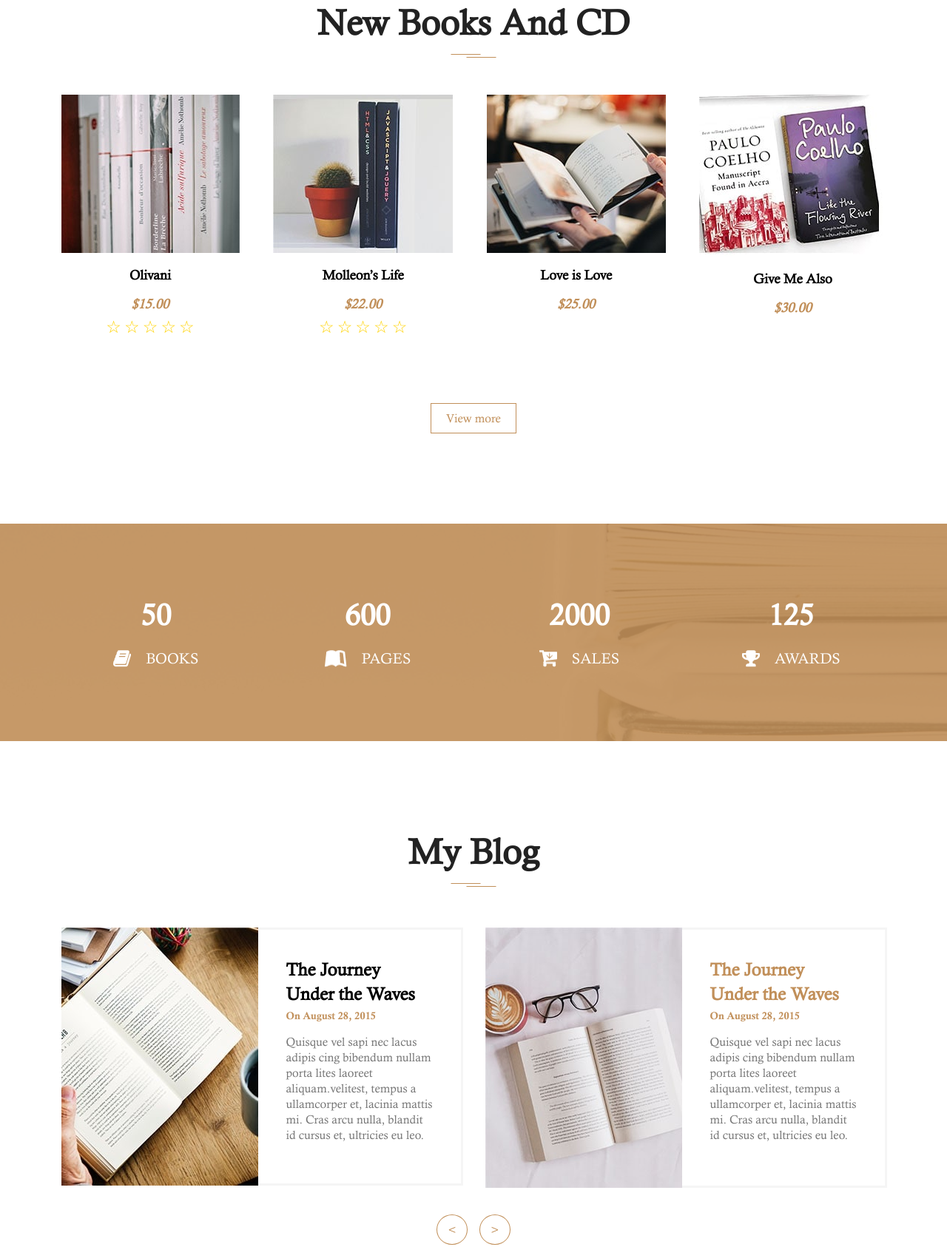
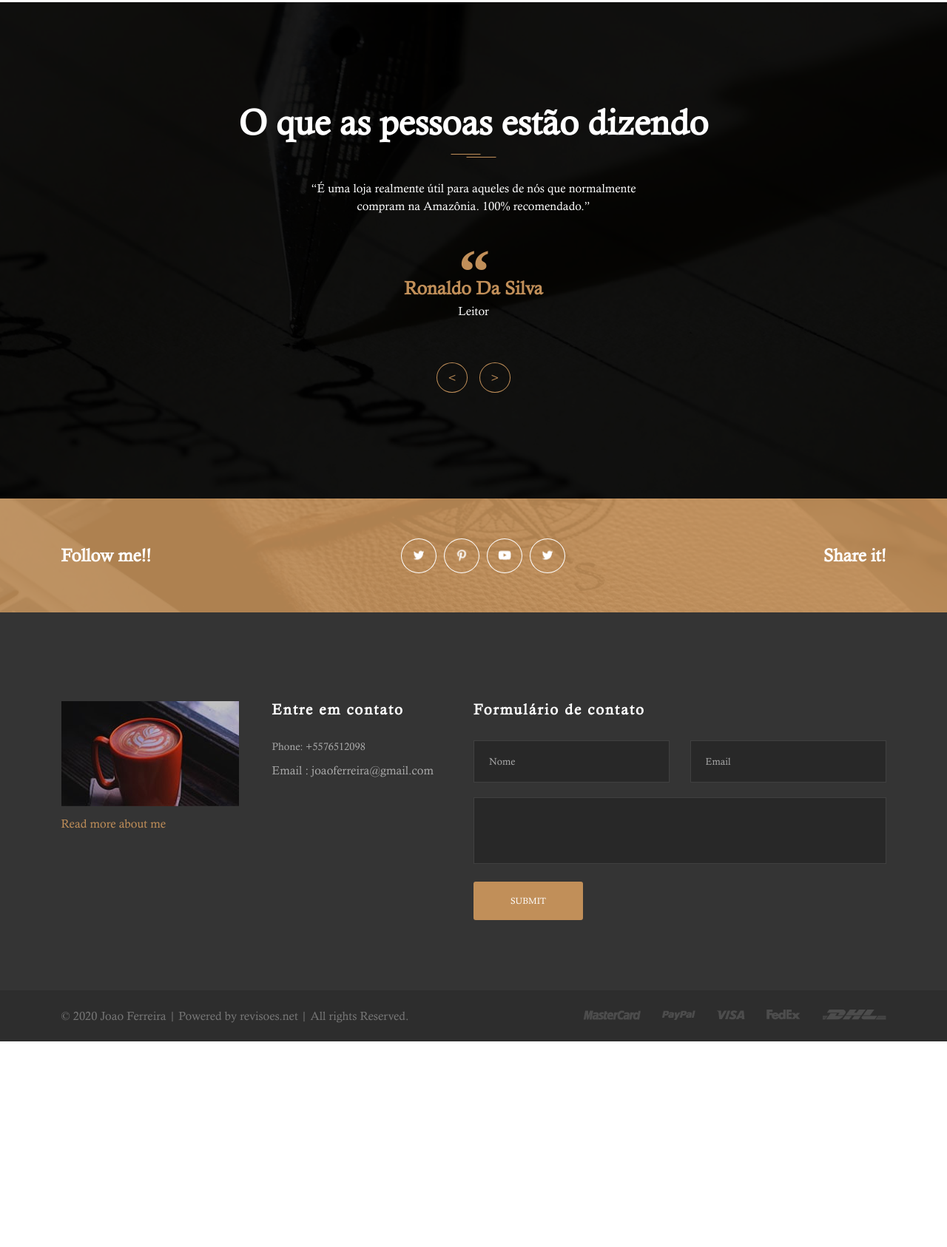
Before and after one commit to apalabrados/revisoes2, a plain HTML site: page index.html in a window 1280 px wide. Shown: the part 1736-3422 px from the top of the page at 74% size. After the commit the page ends 3144 px from the top, so only its background shows below. Drawn offline with Linux system fonts and the light colour scheme.

Commit message:
Update index.html

```diff
--- a/index.html
+++ b/index.html
@@ -1,18 +1,12 @@
 <!doctype html>
-<!--
-	Author by FreeHTML5.co
-	Twitter: https://twitter.com/fh5co
-	Facebook: https://fb.com/fh5co
-	URL: https://freehtml5.co
--->
-<html lang="en">
+<html lang="pt-BR">
 <head>
 	<!-- Required meta tags -->
 	<meta charset="utf-8">
 	<meta name="viewport" content="width=device-width, initial-scale=1, shrink-to-fit=no">
 	<link rel="stylesheet" href="css/style.css">
 	<link rel="stylesheet" href="css/slick.css">
-	<title>Author</title>
+	<title>Joao ferreira - Portfolio</title>
 </head>
 <body>
 
@@ -69,169 +63,23 @@
 	</section>
 	<!-- About me end -->
 
-	<!-- Books and CD -->
-	<section class="fh5co-books">
-		<div class="site-container">
-			<h2 class="universal-h2 universal-h2-bckg">New Books And CD</h2>
-			<div class="books">
-				<div class="single-book">
-					<a href="#" class="single-book__img">
-						<img src="./images/books-1.jpg" alt="single book and cd">
-						<div class="single-book_download">
-							<img src="./images/download.svg" alt="book image">
-						</div>
-					</a>
-					<h4 class="single-book__title">Olivani</h4>
-					<span class="single-book__price">$15.00</span>
-					<!-- star rating -->
-					<div class="rating">
-						<span>&#9734;</span>
-						<span>&#9734;</span>
-						<span>&#9734;</span>
-						<span>&#9734;</span>
-						<span>&#9734;</span>
-					</div>
-					<!-- star rating end -->
-				</div>
-				<div class="single-book">
-					<a href="#" class="single-book__img">
-						<img src="./images/books-2.jpg" alt="single book and cd">
-						<div class="single-book_download">
-							<img src="./images/download.svg" alt="book image">
-						</div>
-					</a>
-					<h4 class="single-book__title">Molleon’s Life</h4>
-					<span class="single-book__price">$22.00</span>
-					<!-- star rating -->
-					<div class="rating">
-						<span>&#9734;</span>
-						<span>&#9734;</span>
-						<span>&#9734;</span>
-						<span>&#9734;</span>
-						<span>&#9734;</span>
-					</div>
-					<!-- star rating end -->
-				</div>
-				<div class="single-book">
-					<a href="#" class="single-book__img">
-						<img src="./images/books-3.jpg" alt="single book and cd">
-						<div class="single-book_download">
-							<img src="./images/download.svg" alt="book image">
-						</div>
-					</a>
-					<h4 class="single-book__title">Love is Love</h4>
-					<span class="single-book__price">$25.00</span>
-				</div>
-				<div class="single-book">
-					<a href="#" class="single-book__img">
-						<img src="./images/books-4.jpg" alt="single book and cd">
-						<div class="single-book_download">
-							<img src="./images/download.svg" alt="book image">
-						</div>
-					</a>
-					<h4 class="single-book__title">Give Me Also</h4>
-					<span class="single-book__price">$30.00</span>
-				</div>
-			</div>
-			<div class="books-brand-button">
-				<a href="#" class="brand-button">View more</a>
-			</div>
-		</div>
-	</section>
-	<!-- Books and CD end -->
-
-	<!-- Counter -->
-	<div class="fh5co-counter counters">
-		<div class="counter-inner site-container">
-			<div class="single-count">
-				<span class="count" data-count="50">0</span>
-				<div class="single-count__text">
-					<img src="./images/counter-1.png" alt="counter icon">
-					<p>Books</p>
-				</div>
-			</div>
-			<div class="single-count">
-				<span class="count" data-count="600">0</span>
-				<div class="single-count__text">
-					<img src="./images/counter-2.png" alt="counter icon">
-					<p>Pages</p>
-				</div>
-			</div>
-			<div class="single-count">
-				<span class="count" data-count="2000">0</span>
-				<div class="single-count__text">
-					<img src="./images/counter-3.png" alt="counter icon">
-					<p>Sales</p>
-				</div>
-			</div>
-			<div class="single-count">
-				<span class="count" data-count="125">0</span>
-				<div class="single-count__text">
-					<img src="./images/counter-4.png" alt="counter icon">
-					<p>Awards</p>
-				</div>
-			</div>
-		</div>
-	</div>
-	<!-- Counter -->
-
-	<!-- Blog -->
-	<section class="fh5co-blog">
-		<div class="site-container">
-			<h2 class="universal-h2 universal-h2-bckg">My Blog</h2>
-			<div class="blog-slider blog-inner">
-				<div class="single-blog">
-					<div class="single-blog__img">
-						<img src="./images/blog1.jpg" alt="blog image">
-					</div>
-					<div class="single-blog__text">
-						<h4>The Journey Under the Waves</h4>
-						<span>On August 28, 2015</span>
-						<p>Quisque vel sapi nec lacus adipis cing bibendum nullam porta lites laoreet aliquam.velitest, tempus a ullamcorper et, lacinia mattis mi. Cras arcu nulla, blandit id cursus et, ultricies eu leo.</p>
-					</div>
-				</div>
-				<div class="single-blog">
-					<div class="single-blog__img">
-						<img src="./images/blog2.jpg" alt="blog image">
-					</div>
-					<div class="single-blog__text">
-						<h4>The Journey Under the Waves</h4>
-						<span>On August 28, 2015</span>
-						<p>Quisque vel sapi nec lacus adipis cing bibendum nullam porta lites laoreet aliquam.velitest, tempus a ullamcorper et, lacinia mattis mi. Cras arcu nulla, blandit id cursus et, ultricies eu leo.</p>
-					</div>
-				</div>
-				<div class="single-blog">
-					<div class="single-blog__img">
-						<img src="./images/blog2.jpg" alt="blog image">
-					</div>
-					<div class="single-blog__text">
-						<h4>The Journey Under the Waves</h4>
-						<span>On August 28, 2015</span>
-						<p>Quisque vel sapi nec lacus adipis cing bibendum nullam porta lites laoreet aliquam.velitest, tempus a ullamcorper et, lacinia mattis mi. Cras arcu nulla, blandit id cursus et, ultricies eu leo.</p>
-					</div>
-				</div>
-			</div>
-		</div>
-	</section>
-	<!-- Blog end -->
-
 	<!-- Quotes -->
 	<section class="fh5co-quotes">
 		<div class="site-container">
 			<div class="about-me-slider">
 				<div>
-					<h2 class="universal-h2 universal-h2-bckg">What People Are Saying</h2>
-					<p>“Pudding croissant cake candy canes fruitcake sweet roll pastry gummies sugar plum. Tart pastry danish soufflé donut bear claw chocolate cake marshmallow chupa chups. Jelly danish gummi bears cake donut powder chocolate cake. Bonbon soufflé lollipop biscuit dragée jelly-o. Wafer pastry pudding tiramisu chocolate bar croissant cake. Pie caramels gummies danish.”</p>
+					<h2 class="universal-h2 universal-h2-bckg">O que as pessoas estão dizendo</h2>
+					<p>“É uma loja realmente útil para aqueles de nós que normalmente compram na Amazônia. 100% recomendado.”</p>
 					<img src="./images/quotes.svg" alt="quotes svg">
-					<h4>David Dixon</h4>
-					<p>Reader</p>
+					<h4>Ronaldo Da Silva</h4>
+					<p>Leitor</p>
 				</div>
 				<div>
-					<h2 class="universal-h2 universal-h2-bckg">What People Are Saying 2</h2>
-					<p>“Pudding croissant cake candy canes fruitcake sweet roll pastry gummies sugar plum. Tart pastry danish soufflé donut bear claw chocolate cake marshmallow chupa chups. Jelly danish gummi bears cake donut powder chocolate cake. Bonbon soufflé lollipop biscuit dragée jelly-o. Wafer pastry pudding tiramisu chocolate bar croissant cake. Pie caramels gummies danish.”</p>
+					<h2 class="universal-h2 universal-h2-bckg">O que as pessoas estão dizendo</h2>
+					<p>“Este site, quando o descobri, fiquei completamente encantado de ver as muitas coisas que podem ser feitas. Recomendo-o vivamente por sua praticidade.”</p>
 					<img src="./images/quotes.svg" alt="quotes svg">
-					<h4>David Dixon</h4>
-					<p>Reader</p>
+					<h4>Lola Souza</h4>
+					<p>Leitor</p>
 				</div>
 			</div>
 		</div>
@@ -265,22 +113,16 @@
 						<p>Read more about me</p>
 					</div>
 					<div class="footer-info__right">
-						<h5>Get In Touch</h5>
-						<p class="footer-phone">Phone: +958734902847</p>
-						<p>Email : Jhone@Example.com</p>
-						<div class="social-icons">
-							<a href="#" target="_blank"><img src="./images/social-twitter.png" alt="social icon"></a>
-							<a href="#" target="_blank"><img src="./images/social-pinterest.png" alt="social icon"></a>
-							<a href="#" target="_blank"><img src="./images/social-youtube.png" alt="social icon"></a>
-							<a href="#" target="_blank"><img src="./images/social-twitter.png" alt="social icon"></a>
-						</div>
+						<h5>Entre em contato</h5>
+						<p class="footer-phone">Phone: +5576512098</p>
+						<p>Email : joaoferreira@gmail.com</p>
 					</div>
 				</div>
 				<div class="footer-contact-form">
-					<h5>Contact Form</h5>
+					<h5>Formulário de contato</h5>
 					<form class="contact-form">
 						<div class="contact-form__input">
-							<input type="text" name="name" placeholder="Name">
+							<input type="text" name="name" placeholder="Nome">
 							<input type="email" name="email" placeholder="Email">
 						</div>
 						<textarea></textarea>
@@ -291,7 +133,7 @@
 		</div>
 		<div class="footer-bottom">
 			<div class="site-container footer-bottom-inner">
-				<p>© 2019 Author | Design by <a href="https://freehtml5.co/" target="_blank">freehtml5.co</a> | All rights Reserved.</p>
+				<p>© 2020 Joao Ferreira | Powered by revisoes.net | All rights Reserved.</p>
 				<div class="footer-bottom__img">
 					<img src="./images/footer-mastercard.png" alt="footer image">
 					<img src="./images/footer-paypal.png" alt="footer image">
```
